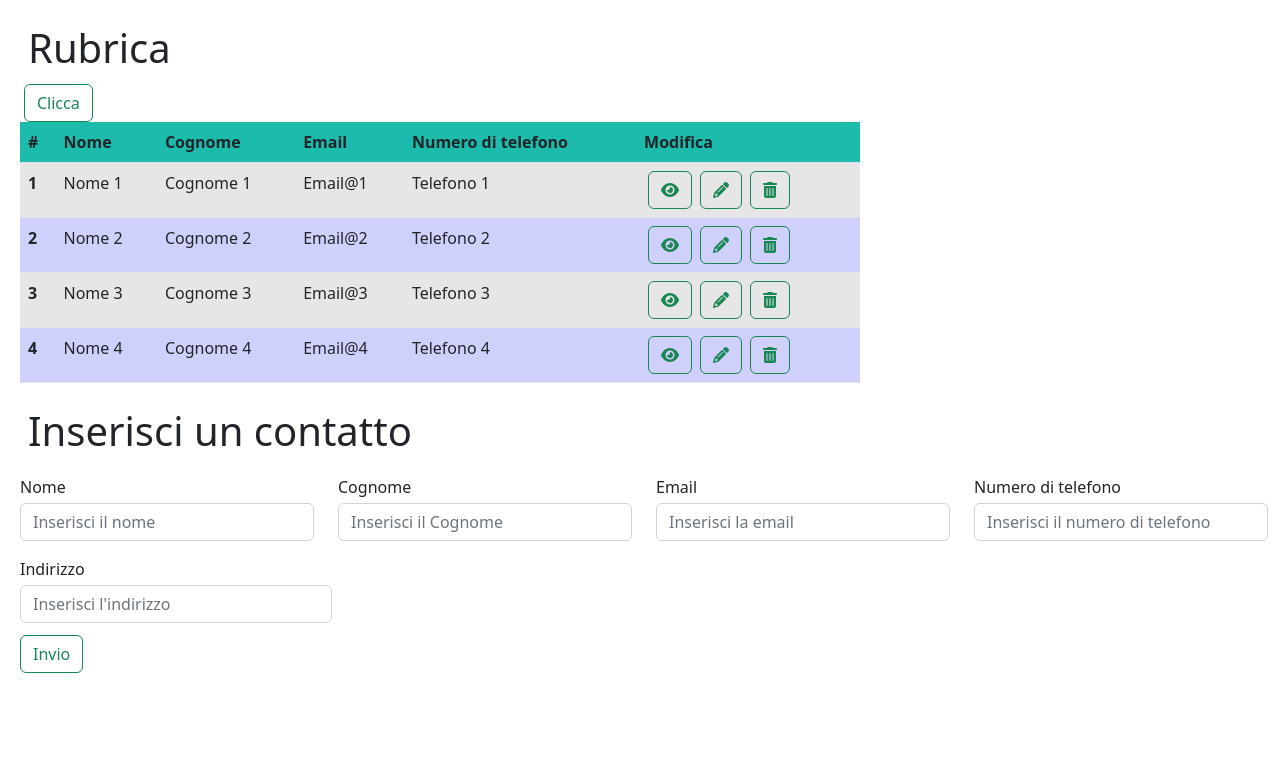
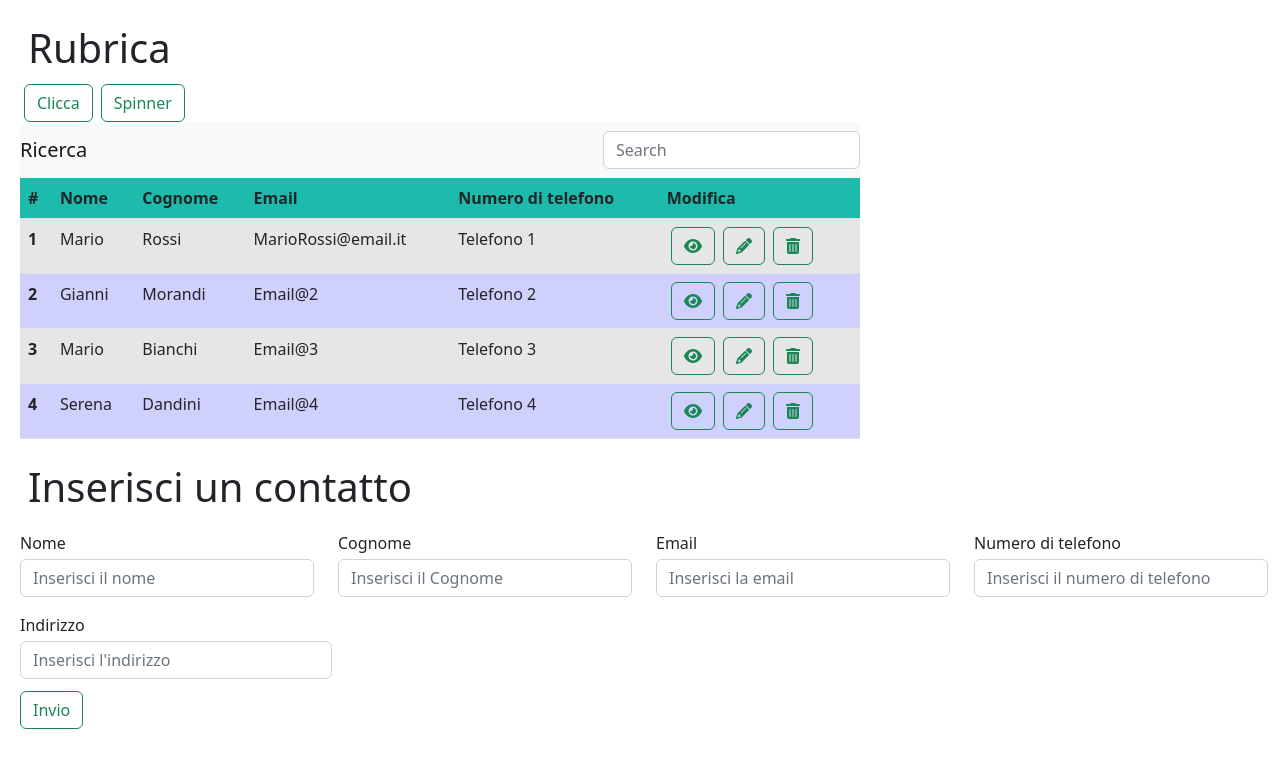
Before and after one commit to SaraFalchetti/Progetto-React, a React (Create React App) app in the folder React/: page / in a window 1280 px wide. Shown: the top 768 px of the page. Built offline with nearby package versions, Linux system fonts and the light colour scheme.

Commit message:
Update della settimana (filtro, refs, portal)

```diff
--- a/React/public/index.html
+++ b/React/public/index.html
@@ -28,7 +28,9 @@
   </head>
   <body>
     <noscript>You need to enable JavaScript to run this app.</noscript>
+    <div id="modal-root"></div>
     <div id="root"></div>
+
     <!--
       This HTML file is a template.
       If you open it directly in the browser, you will see an empty page.
--- a/React/src/Home/Home.js
+++ b/React/src/Home/Home.js
@@ -1,26 +1,31 @@
 import React, { useState } from 'react';
+
 import { faEye, faPencilAlt, faTrashAlt } from '@fortawesome/free-solid-svg-icons';
 import { FontAwesomeIcon } from '@fortawesome/react-fontawesome';
 import TabellaDati from '../tabella-dati/TabellaDati';
-import Form from '../form/Form';
-import Modale from '../modale/Modale';
-import Card from '../card/Card';
+//import Form from '../form/Form';
+//import Modale from '../UI/Modale';
+import Card from '../UI/Card';
+import Loading from '../UI/Loading';
+import Form2 from '../form/Form2';
+import Modale2 from '../UI/Modale2';
+import Filtro from '../filtro/Filtro';
 
 
 const dati_statici = [
   {
     id: 1,
-    nome: 'Nome 1',
-    cognome: 'Cognome 1',
-    email: 'Email@1',
+    nome: 'Mario',
+    cognome: 'Rossi',
+    email: 'MarioRossi@email.it',
     numero: 'Telefono 1',
     indirizzo: 'Indirizzo 1'
   },
 
   {
     id: 2,
-    nome: 'Nome 2',
-    cognome: 'Cognome 2',
+    nome: 'Gianni',
+    cognome: 'Morandi',
     email: 'Email@2',
     numero: 'Telefono 2',
     indirizzo: 'Indirizzo 2'
@@ -28,8 +33,8 @@ const dati_statici = [
 
   {
     id: 3,
-    nome: 'Nome 3',
-    cognome: 'Cognome 3',
+    nome: 'Mario',
+    cognome: 'Bianchi',
     email: 'Email@3',
     numero: 'Telefono 3',
     indirizzo: 'Indirizzo 3'
@@ -37,8 +42,8 @@ const dati_statici = [
 
   {
     id: 4,
-    nome: 'Nome 4',
-    cognome: 'Cognome 4',
+    nome: 'Serena',
+    cognome: 'Dandini',
     email: 'Email@4',
     numero: 'Telefono 4',
     indirizzo: 'Indirizzo 4'
@@ -55,10 +60,18 @@ const Home = () => {
 
   const [show, setShow] = useState(true);
 
+  const [spin, setSpin] = useState(true);
+  const [nomeCerca, setNomeCerca] = useState("");
+
 
   const cliccaQui = () => {
     setShow((s) => !s);
   };
+
+  const mostraSpinner = () => {
+    setSpin((s) => !s);
+
+  }
 
   const modificaHandler = (contatto) => {
     setEditedContatto(contatto);
@@ -98,6 +111,11 @@ const Home = () => {
     setId(id)
   }
 
+  const handleSearch = (data) => {
+    return data.filter((item) => item.nome.toLowerCase().includes(nomeCerca));
+
+  }
+
 
   return (
     <>
@@ -107,24 +125,35 @@ const Home = () => {
       <div className='row'>
         <div className='col-sm-12 col-md-10 col-lg-8'>
           <button type="button" className="btn btn-outline-success mx-1"
-            onClick={cliccaQui}> Clicca </button>
+            onClick={cliccaQui}>  Clicca </button>
+
+          <button type="button" className="btn btn-outline-success mx-1"
+            onClick={mostraSpinner}>
+            Spinner</button>
+
+          <Filtro title={"Ricerca"}>
+            <input className="form-control mr-sm-2" type="search" placeholder="Search" aria-label="Search"
+            onChange={(e) => setNomeCerca(e.target.value)} />
+          </Filtro>
 
           {show &&
-            <TabellaDati contatti={dati}
+            <TabellaDati contatti={handleSearch(dati)}
               onDelete={prendiId}
               onChange={modificaHandler}
               onSaveIndirizzo={saveIndirizzoHandler}
             />
           }
 
+
+          {!spin && <Loading></Loading>}
+
           <div className='row'>
+            {!show && dati.map((card) =>
+              <div className='col-sm-6 p-1' key={card.id}>
+                <Card titleId={card.id}
+                  titleNome={card.nome}
+                  titleCognome={card.cognome}>
 
-            {!show && dati.map((card) =>
-              <Card key={card.id}>
-
-                    <h5 className="card-title"> {card.id} {card.nome}
-                      {card.cognome}
-                    </h5>
                   <div className="card-text">
                     <p className="card-text"> {card.email} {card.numero} </p>
                     <div>
@@ -142,22 +171,56 @@ const Home = () => {
                     </div>
                   </div>
 
-              </Card>)
+                </Card>
+              </div>)
             }
           </div>
         </div>
-
-
 
         <div className='row'>
           <div className='col-12 mt-1 mx-3 p-1'><h1>Inserisci un contatto</h1></div>
         </div>
         <div className='row'>
-          <Form onSaveFormData={saveFormDataHandler}
+          <Form2
+            onSaveFormData={saveFormDataHandler}
             editedContatto={editedContatto}
           />
         </div>
 
+        <Modale2 closeModal={settaIndirizzo}
+          title="Indirizzo dell'utente"
+          id="indirizzoModal">
+          <div className="modal-body">
+            <p>{indirizzo}</p>
+          </div>
+          <div className="modal-footer">
+            <button type="button" className="btn btn-primary"
+              data-bs-dismiss="modal">
+              Chiudi</button>
+          </div>
+        </Modale2>
+
+        <Modale2
+          title="Eliminazione contatto"
+          id="eliminaModal">
+          <div className="modal-body">
+            <p>Eliminare il contatto?</p>
+          </div>
+          <div className="modal-footer">
+            <button type="button" className="btn btn-primary"
+              data-bs-dismiss="modal">
+              Chiudi</button>
+            <button type="button" className="btn btn-primary"
+              data-bs-dismiss="modal" onClick={deleteHandler}>
+              Elimina</button>
+          </div>
+        </Modale2>
+
+
+
+
+        {/*
+         Modale di prima senza il Portal:
          <Modale closeModal={settaIndirizzo}
           title="Indirizzo dell'utente"
           id="indirizzoModal">
@@ -188,7 +251,8 @@ const Home = () => {
               Elimina</button>
           </div>
 
-        </Modale>
+        </Modale>*/}
+
       </div></>
   );
 
--- /dev/null
+++ b/React/src/UI/Card.js
@@ -0,0 +1,16 @@
+import React from "react";
+
+const Card = (props) => {
+  return (
+        <div className="card">
+        <div className="card-body">
+        <h5 className="card-title">{props.titleId} {props.titleNome}
+        {props.titleCognome}</h5>
+          {props.children}
+        </div>
+      </div>
+
+  );
+};
+
+export default Card;
--- /dev/null
+++ b/React/src/UI/Loading.js
@@ -0,0 +1,12 @@
+import React from "react";
+
+const Loading=(props)=>{
+    return(
+    <div class="d-flex align-items-center">
+    <strong>Loading...</strong>
+    <div class="spinner-border text-success ms-auto" role="status" aria-hidden="true"></div>
+  </div>
+)
+}
+
+export default Loading;
--- /dev/null
+++ b/React/src/UI/Modale.js
@@ -0,0 +1,38 @@
+import React from "react";
+const Modale = (props) => {
+
+    const closeModal = () => {
+        props.closeModal()
+    }
+
+    return (
+        <div className="modal fade" id={props.id}
+            aria-labelledby={`${props.id}Label`}
+            aria-hidden="true">
+
+            <div className="modal-dialog">
+                <div className="modal-content">
+                    <div className="modal-header">
+                        <h5 className="modal-title" id="ModalLabel">
+                            {props.title}
+                        </h5>
+
+                        <button type="button" className="btn-close" data-bs-dismiss="modal" aria-label="Close"
+                            onClick={closeModal}
+                        ></button>
+                    </div>
+                    <div className="row">
+                        {props.children}
+                    </div>
+                </div>
+            </div>
+        </div>
+
+
+
+
+
+    );
+}
+
+export default Modale;
--- /dev/null
+++ b/React/src/UI/Modale2.js
@@ -0,0 +1,41 @@
+import React from "react";
+import ReactDOM from 'react-dom';
+
+
+const Modale2 = (props) => {
+
+    const closeModal = () => {
+        props.closeModal()
+    }
+
+    return (
+
+        <div className="modal fade" id={props.id}
+            aria-labelledby={`${props.id}Label`}
+            aria-hidden="true">
+
+            <div className="modal-dialog">
+                <div className="modal-content">
+                    <div className="modal-header">
+                        <h5 className="modal-title" id="ModalLabel">
+                            {props.title}
+                        </h5>
+
+                        <button type="button" className="btn-close" data-bs-dismiss="modal" aria-label="Close"
+                            onClick={closeModal}
+                        ></button>
+                    </div>
+                    <div className="row">
+                        {props.children}
+                    </div>
+                </div>
+            </div>
+        </div>
+
+            );
+
+}
+
+{ReactDOM.createPortal(<Modale2></Modale2>, document.getElementById("modal-root"))}
+
+export default Modale2;
--- /dev/null
+++ b/React/src/filtro/Filtro.js
@@ -0,0 +1,18 @@
+import React from "react";
+
+const Filtro=(props)=>{
+
+    return(
+      <>
+        <nav className="navbar navbar-light bg-light justify-content-between">
+        <a className="navbar-brand">{props.title}</a>
+          <form className="form-inline">
+      {props.children}
+      </form>
+      </nav>
+      </>
+        )
+
+};
+
+export default Filtro;
--- /dev/null
+++ b/React/src/form/Form2.js
@@ -0,0 +1,118 @@
+import React, { useEffect, useRef } from "react";
+
+const Form2 = (props) => {
+    const { editedContatto } = props;
+
+    const nameInputRef = useRef();
+    const cognomeInputRef = useRef();
+    const emailInputRef = useRef();
+    const numeroInputRef = useRef();
+    const indirizzoInputRef = useRef();
+
+    useEffect(() => {
+
+        if (editedContatto) {
+            nameInputRef.current.value = editedContatto.nome;
+            cognomeInputRef.current.value = editedContatto.cognome;
+            emailInputRef.current.value = editedContatto.email;
+            numeroInputRef.current.value = editedContatto.numero;
+            indirizzoInputRef.current.value = editedContatto.indirizzo;
+        }
+
+    }, [editedContatto]);
+
+
+
+    const submitHandler = (event) => {
+        event.preventDefault();
+        const enteredUserName = nameInputRef.current.value;
+        const enteredUserCognome = cognomeInputRef.current.value;
+        const enteredUserEmail = emailInputRef.current.value;
+        const enteredUserNumero = numeroInputRef.current.value;
+        const enteredUserIndirizzo = indirizzoInputRef.current.value;
+
+        const formData = {
+
+            id: (editedContatto && editedContatto.id) ?
+                (editedContatto.id) : (Math.round(Math.random() * 100).toString()),
+            nome: enteredUserName,
+            cognome: enteredUserCognome,
+            email: enteredUserEmail,
+            numero: enteredUserNumero,
+            indirizzo: enteredUserIndirizzo
+        };
+
+        props.onSaveFormData(formData);
+        nameInputRef.current.value = "";
+        cognomeInputRef.current.value = "";
+        emailInputRef.current.value = "";
+        numeroInputRef.current.value = "";
+        indirizzoInputRef.current.value = "";
+
+    };
+
+    return (
+
+        <form onSubmit={submitHandler}>
+            <div className="row">
+                <div className="col-sm-12 col-md-6 col-lg-3">
+                    <div className="form-group my-2">
+                        <label>Nome</label>
+                        <input type="text"
+                            className="form-control my-1" id="exampleInputName" placeholder="Inserisci il nome"
+                            ref={nameInputRef}
+                        />
+                    </div>
+                </div>
+                <div className="col-sm-12 col-md-6 col-lg-3">
+                    <div className="form-group my-2">
+                        <label >Cognome</label>
+                        <input type="text"
+                            className="form-control my-1" id="exampleInputCognome"
+                            placeholder="Inserisci il Cognome"
+                            ref={cognomeInputRef}
+                        ></input>
+                    </div>
+                </div>
+                <div className="col-sm-12 col-md-6 col-lg-3">
+                    <div className="form-group my-2" >
+                        <label >Email</label>
+                        <input type="email"
+                            className="form-control my-1" id="exampleInputEmail1" aria-describedby="emailHelp"
+                            placeholder="Inserisci la email"
+                            ref={emailInputRef}
+                        ></input>
+                    </div>
+                </div>
+                <div className="col-sm-12 col-md-6 col-lg-3">
+                    <div className="form-group my-2">
+                        <label >Numero di telefono</label>
+                        <input type="text"
+                            className="form-control my-1" id="exampleInputNumero"
+                            placeholder="Inserisci il numero di telefono"
+                            ref={numeroInputRef}
+                        ></input>
+                    </div>
+                </div>
+            </div>
+
+            <div className="col-sm-12 col-md-6 col-lg-3">
+                <div className="form-group my-2">
+                    <label>Indirizzo</label>
+                    <input type="text"
+                        className="form-control my-1" id="exampleInputName" placeholder="Inserisci l'indirizzo"
+                        ref={indirizzoInputRef}
+                    />
+                </div>
+            </div>
+
+            <button type='submit'
+                className="btn btn-outline-success mt-1">Invio</button>
+
+        </form>
+
+    );
+
+}
+
+export default Form2;
```
Also changed, not shown: React/src/UI/Alert.js (added, +15 -0 lines). Lines whose indentation alone changed are shown as unchanged.
